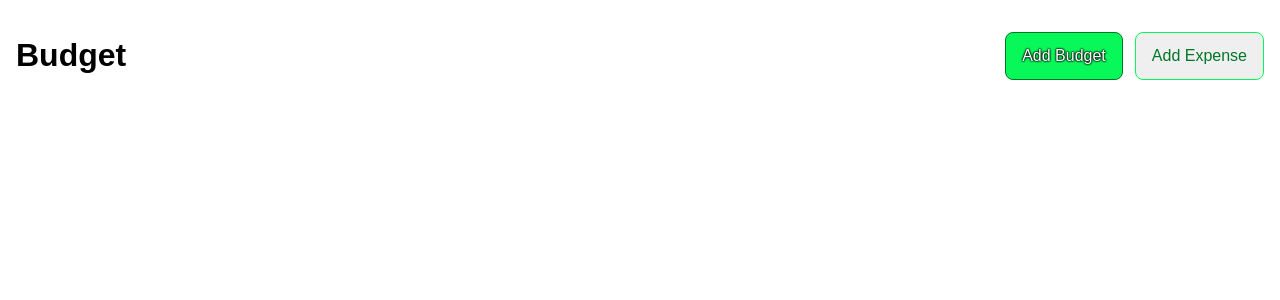
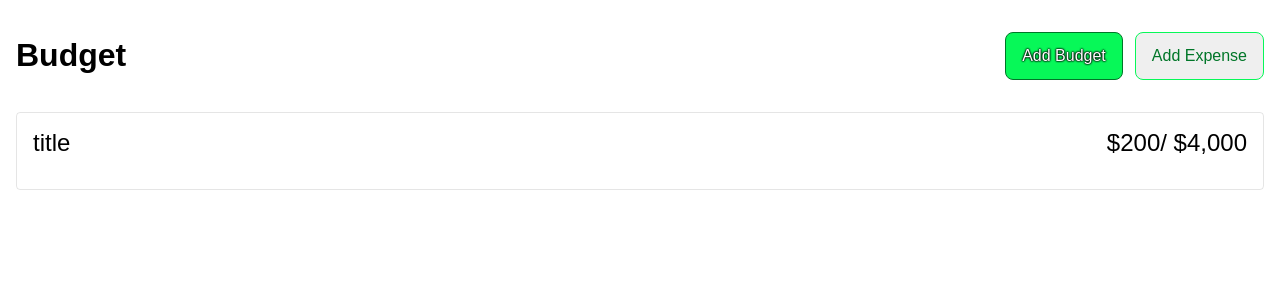
Before and after one commit to EnzoDFer/WiseBoon, a Next.js app: page / in a window 1280 px wide. Shown: the top 300 px of the page. Built offline with nearby package versions, Linux system fonts and the light colour scheme.

Commit message:
Create BudgetCard component and helper function

```diff
--- /dev/null
+++ b/components/ui/BudgetCard/BudgetCard.module.scss
@@ -0,0 +1,28 @@
+.title {
+  display: flex;
+  justify-content: space-between;
+  align-items: baseline;
+  font-weight: normal;
+  margin-bottom: 1rem;
+
+  &>title{
+    margin-right: auto;
+  }
+}
+
+.card {
+  border: 1px solid rgb(0,0,0,.1);
+  border-radius: 4px;
+  padding: 1rem;
+  font-size: 1.5rem;
+}
+
+.balanceDisplayWrapper {
+  display: flex;
+  align-items: baseline;
+
+  &>#max {
+    font-size: 1rem;
+    color: purple;
+  }
+}
--- /dev/null
+++ b/components/ui/BudgetCard/BudgetCard.tsx
@@ -0,0 +1,43 @@
+import styles from "./BudgetCard.module.scss";
+import { usdFormatter } from "../../../utils/formatCurrency";
+
+export default function BudgetCard(
+  {title, current, maximum}:
+  {title:string, current: number, maximum: number}
+) {
+  return (
+    <div
+      className={styles.card}
+    >
+      <CardTitle
+        title={title}
+        current={current}
+        maximum={maximum}
+      />
+    </div>
+  )
+}
+
+
+const CardTitle = (
+  {title, current, maximum}:
+  {title:string, current: number, maximum: number}
+): JSX.Element => {
+  return(
+    <title
+      className={styles.title}
+    >
+      {title}
+      <div
+        className={styles.balanceDisplayWrapper}
+      >
+        {usdFormatter.format(current)}
+        <span
+          id='max'
+        >
+          / {usdFormatter.format(maximum)}
+        </span>
+      </div>
+    </title>
+  );
+}
--- a/package.json
+++ b/package.json
@@ -19,5 +19,8 @@
     "react-dom": "18.2.0",
     "typescript": "4.9.3",
     "uuid": "^9.0.0"
+  },
+  "devDependencies": {
+    "sass": "^1.56.1"
   }
 }
--- a/pages/index.tsx
+++ b/pages/index.tsx
@@ -2,6 +2,7 @@ import Head from 'next/head';
 import Container from '../components/ui/Container/Container';
 import Button from '../components/ui/Button/Button';
 import Header from '../components/ui/Header/Header';
+import BudgetCard from '../components/ui/BudgetCard/BudgetCard';
 
 export default function Home() {
   return (
@@ -24,6 +25,11 @@ export default function Home() {
           Add Expense
         </Button>
       </Header>
+      <BudgetCard
+        title={'title'}
+        current={200}
+        maximum={4000}
+      />
     </Container>
   )
 }
--- /dev/null
+++ b/utils/formatCurrency.ts
@@ -0,0 +1,8 @@
+export const usdFormatter: Intl.NumberFormat = new Intl.NumberFormat(
+  undefined,
+  {
+    currency: "usd",
+    style: "currency",
+    maximumFractionDigits: 0
+  }
+);
```
Also changed, not shown: styles/Home.module.css (+4 -123 lines), 1 other file (tests, documents, lock files or other folders).
